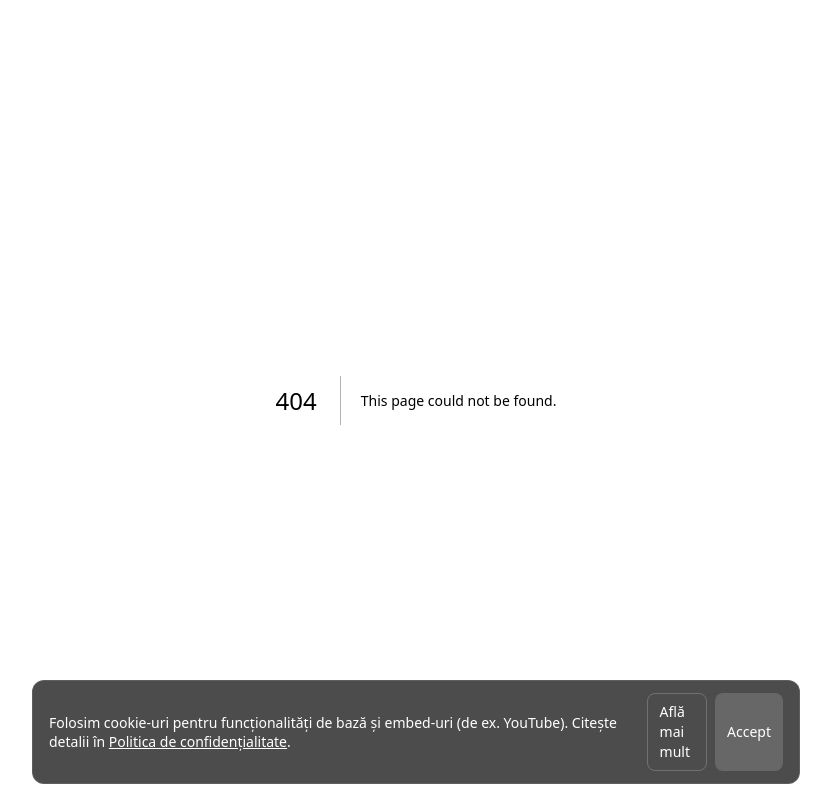
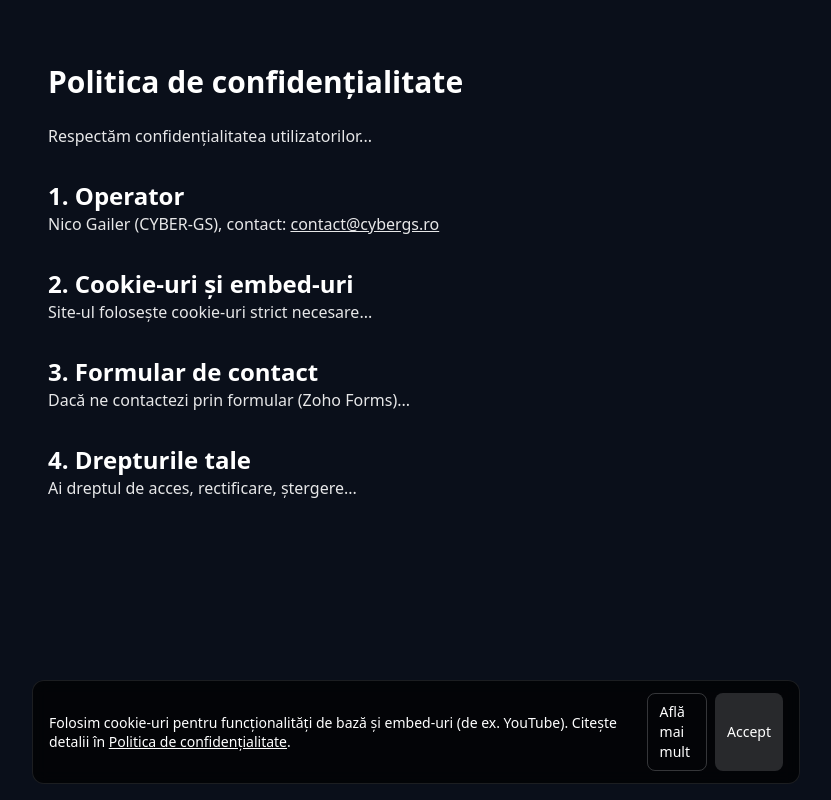
Before and after one commit to babeu19-cgs/CYBER-GS, a Next.js app: page /legal/datenschutz in a window 1280 px wide. Before the commit this address had no page. Shown: the whole page, without its empty margins (224-1055 px from the left). Built offline with nearby package versions, Linux system fonts and the light colour scheme.

Commit message:
Create page.tsx

```diff
--- /dev/null
+++ b/app/legal/datenschutz/page.tsx
@@ -0,0 +1,36 @@
+export const metadata = {
+  title: "Politica de confidențialitate | CYBER-GS",
+};
+
+export default function DatenschutzPage() {
+  return (
+    <main className="mx-auto max-w-3xl px-4 py-16 text-white">
+      <h1 className="mb-6 text-3xl font-bold">Politica de confidențialitate</h1>
+
+      <p className="opacity-90">
+        Respectăm confidențialitatea utilizatorilor...
+      </p>
+
+      <h2 className="mt-8 text-2xl font-semibold">1. Operator</h2>
+      <p className="opacity-90">
+        Nico Gailer (CYBER-GS), contact:{" "}
+        <a href="mailto:contact@cybergs.ro" className="underline">contact@cybergs.ro</a>
+      </p>
+
+      <h2 className="mt-8 text-2xl font-semibold">2. Cookie-uri și embed-uri</h2>
+      <p className="opacity-90">
+        Site-ul folosește cookie-uri strict necesare...
+      </p>
+
+      <h2 className="mt-8 text-2xl font-semibold">3. Formular de contact</h2>
+      <p className="opacity-90">
+        Dacă ne contactezi prin formular (Zoho Forms)...
+      </p>
+
+      <h2 className="mt-8 text-2xl font-semibold">4. Drepturile tale</h2>
+      <p className="opacity-90">
+        Ai dreptul de acces, rectificare, ștergere...
+      </p>
+    </main>
+  );
+}
```
